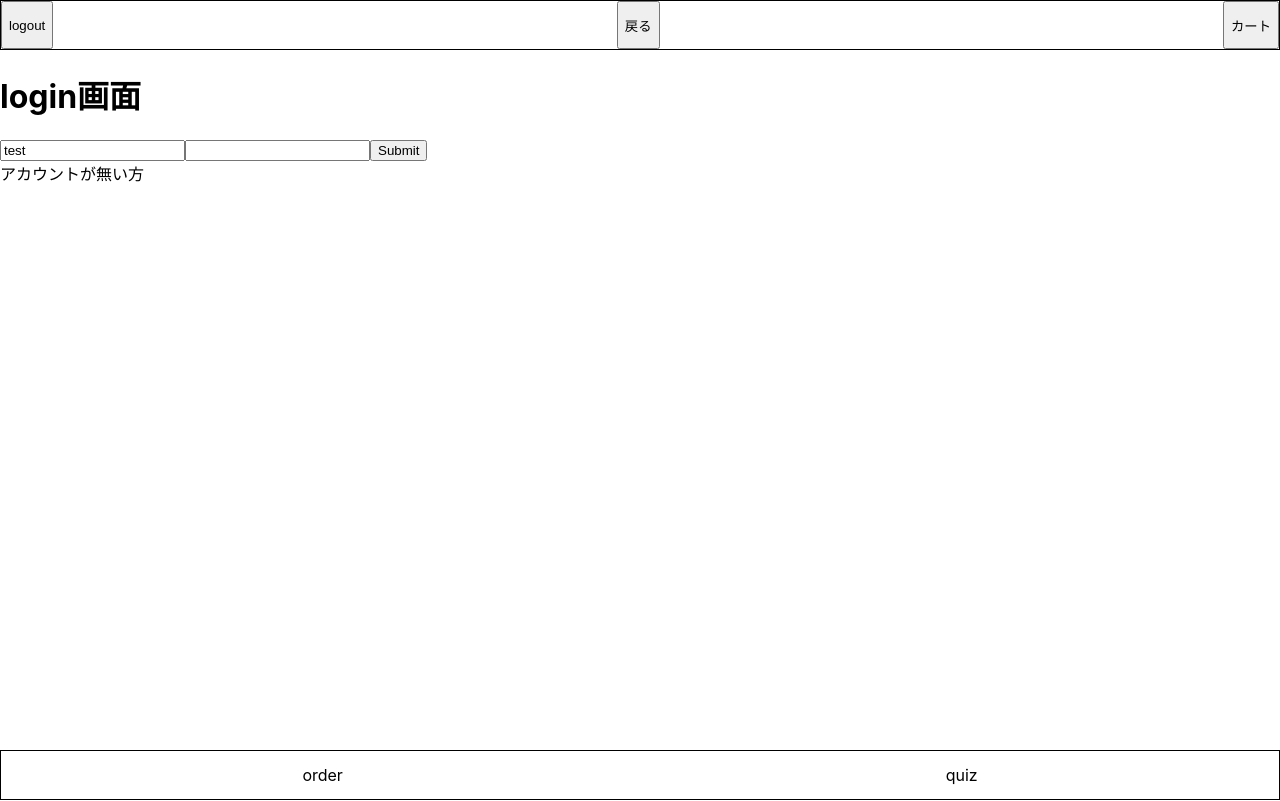
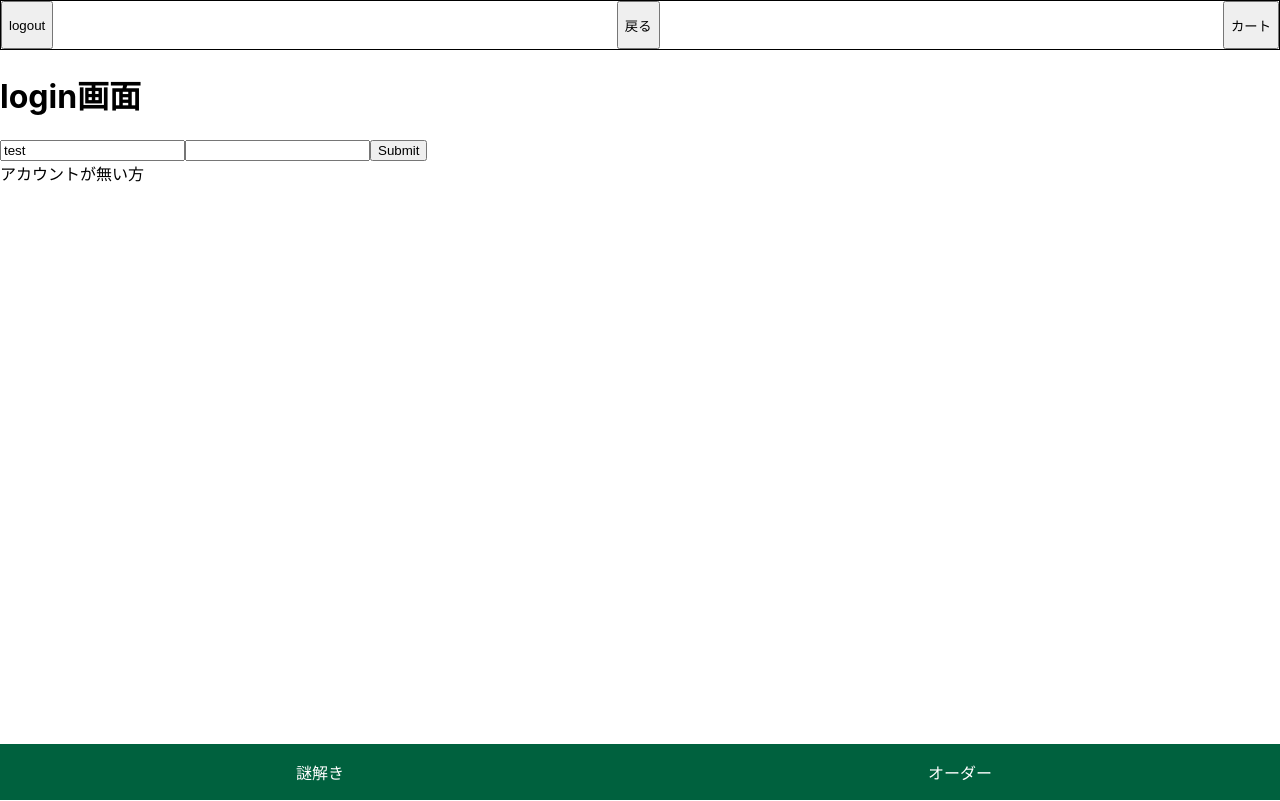
Before and after one commit to koke-desu/TeaX, a Next.js app: page /userAction/login in a window 1280 px wide. Shown: the top 801 px of the page. Built offline with nearby package versions, Linux system fonts and the light colour scheme.

Commit message:
フッターの見た目を修正

```diff
--- a/src/components/BottomNavigation.tsx
+++ b/src/components/BottomNavigation.tsx
@@ -1,28 +1,9 @@
-import Link from "next/link";
+import FooterNav from "../html&cssComps/FooterNav";
 
 const BottomNavigation = () => {
   return (
     <>
-      <div
-        style={{
-          display: "flex",
-          justifyContent: "space-around",
-          border: "1px solid black",
-          height: "50px",
-          alignItems: "center",
-          position: "fixed",
-          bottom: 0,
-          width: "100vw",
-          backgroundColor: "white",
-        }}
-      >
-        <Link href="/order/main">
-          <a>order</a>
-        </Link>
-        <Link href="/quiz/main">
-          <a>quiz</a>
-        </Link>
-      </div>
+      <FooterNav />
     </>
   );
 };
--- /dev/null
+++ b/src/html&cssComps/FooterNav.tsx
@@ -0,0 +1,49 @@
+import { css } from "@emotion/css";
+import Link from "next/link";
+
+const FooterNav = () => {
+  return (
+    <div className={styles.footer}>
+      <Link href="/quiz/main">
+        <div className={styles.part}>
+          <p className={styles.nazotoki}>謎解き</p>
+        </div>
+      </Link>
+      <Link href="/order/main">
+        <div className={styles.part}>
+          <p className={styles.order}>オーダー</p>
+        </div>
+      </Link>
+    </div>
+  );
+};
+
+const styles = {
+  nazotoki: css`
+    color: white;
+  `,
+
+  order: css`
+    color: white;
+  `,
+
+  part: css`
+    background-color: #00613e;
+    width: 50vw;
+    height: 10%;
+    display: flex;
+    align-items: center;
+    justify-content: center;
+    border: none;
+    margin: 0;
+  `,
+
+  footer: css`
+    display: flex;
+    position: fixed;
+    bottom: 0;
+    width: 100vw;
+  `,
+};
+
+export default FooterNav;
```
